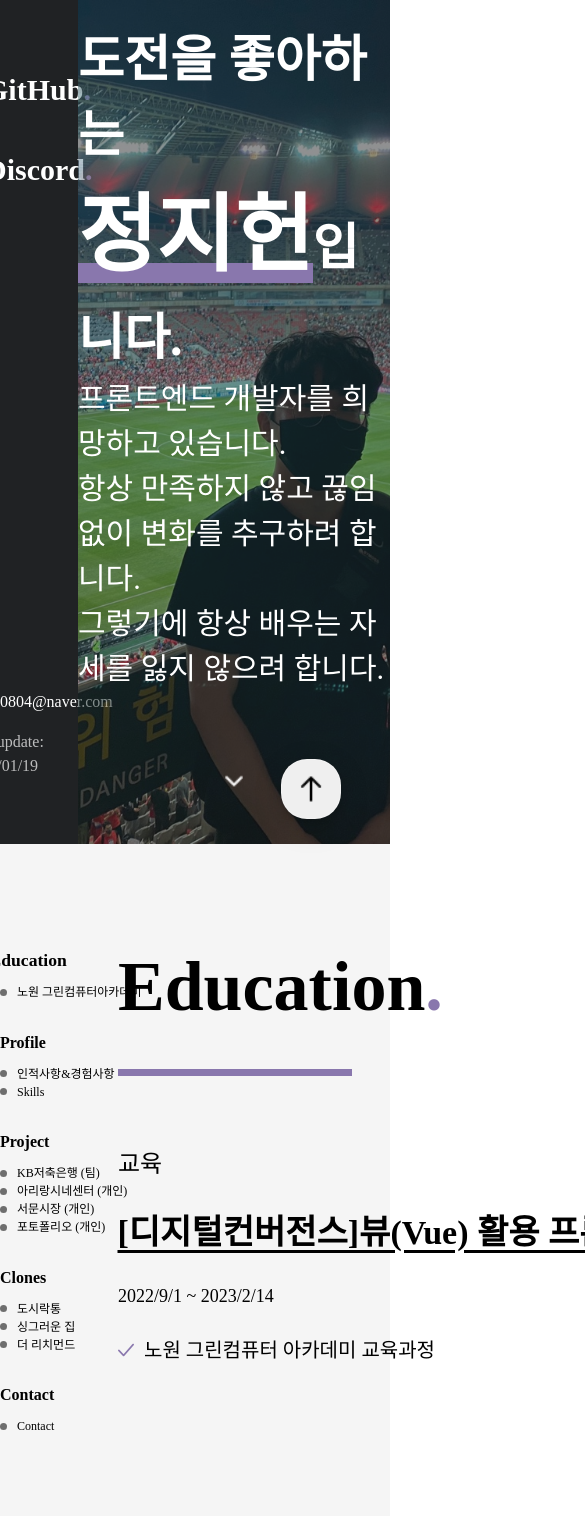
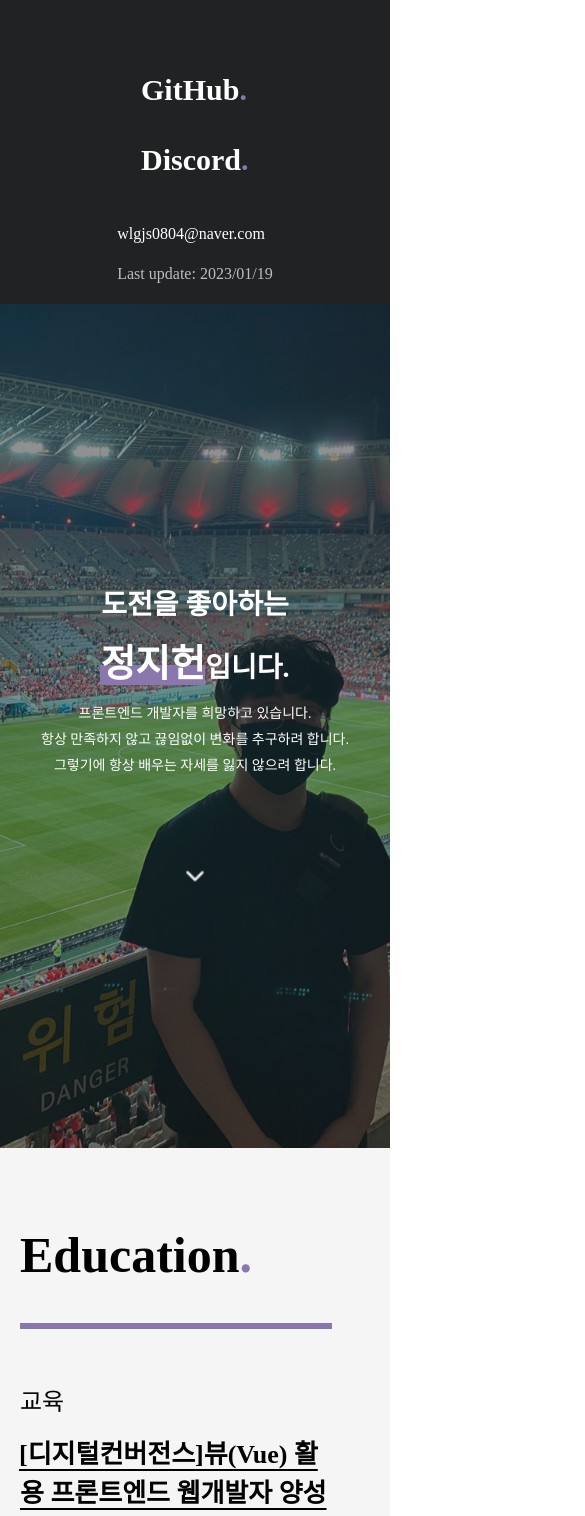
Before and after one commit to JEONG-JI-HEON/portfolio, a Vue app: page / in a window 390 px wide. Shown: the top 1516 px of the page, 585 px wide, since content can reach past the window. Built offline with nearby package versions, Linux system fonts and the light colour scheme.

Commit message:
반응형 1차 완료

```diff
--- a/public/css/common/commonSetting.css
+++ b/public/css/common/commonSetting.css
@@ -1,5 +1,9 @@
 * {
   box-sizing: border-box;
+}
+
+body {
+  overflow-x: hidden;
 }
 
 a {
@@ -52,10 +56,10 @@ h3 {
 
 .titlehover {
   width: auto;
-  margin-left: -0.5px;
+  margin-left: -1px;
   background: linear-gradient(to left, transparent 50%, rgb(144, 132, 221) 50%)
     100% 0% / 200%;
-  transition: all 0.25s ease 0s;
+  transition: background 0.25s ease 0s;
 }
 
 .titlehover:hover {
@@ -114,3 +118,42 @@ h3 {
   opacity: 0;
   transition: opacity 1s ease 0s;
 }
+
+@media (max-width: 1080px) {
+  .intro-title {
+    width: 90vw;
+  }
+  .underLine {
+    width: 90vw;
+  }
+
+  .introduction {
+    width: 80vw;
+  }
+}
+
+@media (max-width: 600px) {
+  h1 {
+    font-size: 50px;
+  }
+
+  h2 {
+    font-size: 26px;
+  }
+
+  h3 {
+    font-size: 20px;
+  }
+
+  .intro-title {
+    width: 80vw;
+  }
+
+  .underLine {
+    width: 80vw;
+  }
+
+  .introduction {
+    row-gap: 15px;
+  }
+}
--- a/src/App.vue
+++ b/src/App.vue
@@ -124,6 +124,7 @@ export default {
   justify-content: center;
   -webkit-box-align: center;
   align-items: center;
+  text-align: center;
   width: 100%;
   height: 220px;
   background-color: rgb(245, 245, 245);
@@ -155,4 +156,25 @@ export default {
 .scrollTopBtn:hover {
   background-color: rgb(200, 200, 200);
 }
+
+@media (max-width: 1100px) {
+  #scrollSpy-wrap {
+    display: none;
+  }
+  .scrollTopBtn {
+    display: none;
+  }
+}
+
+@media (max-width: 1080px) {
+  #introSection {
+    height: 136vh;
+  }
+}
+
+@media (max-width: 600px) {
+  #contents-wrap {
+    padding: 20px;
+  }
+}
 </style>
--- a/src/components/clones.vue
+++ b/src/components/clones.vue
@@ -72,4 +72,18 @@ export default {
 .therichmond {
   background-image: url(../../public/img/rich.PNG);
 }
+
+@media (max-width: 900px) {
+  .cloneImg {
+    width: 100%;
+    height: 100%;
+    padding-top: 50%;
+  }
+}
+
+@media (max-width: 600px) {
+  #clones {
+    row-gap: 55px;
+  }
+}
 </style>
--- a/src/components/contact.vue
+++ b/src/components/contact.vue
@@ -175,4 +175,10 @@ export default {
 .github-icon {
   background-image: url(../../public/img/github.png);
 }
+
+@media (max-width: 600px) {
+  #contact {
+    row-gap: 55px;
+  }
+}
 </style>
--- a/src/components/education.vue
+++ b/src/components/education.vue
@@ -40,4 +40,10 @@ export default {
   flex-direction: column;
   row-gap: 70px;
 }
+
+@media (max-width: 600px) {
+  #education {
+    row-gap: 55px;
+  }
+}
 </style>
--- a/src/components/intro.vue
+++ b/src/components/intro.vue
@@ -3,7 +3,7 @@
     <div class="left-intro">
       <ul class="linkContainer">
         <li>
-          <a href="" class="coloringText"
+          <a href="https://github.com/JEONG-JI-HEON" class="coloringText"
             >GitHub<span class="purplePoint">.</span>
           </a>
         </li>
@@ -234,4 +234,66 @@ export default {
   opacity: 0.5;
   object-fit: cover;
 }
+
+@media (max-width: 1080px) {
+  .intro {
+    flex-direction: column;
+  }
+
+  .left-intro {
+    width: 100%;
+    height: auto;
+    row-gap: 30px;
+  }
+
+  .right-intro {
+    width: 100%;
+  }
+
+  .intro-text {
+    font-size: 40px;
+  }
+
+  .myName {
+    font-size: 70px;
+  }
+
+  .intro-text .bottom-text {
+    font-size: 23px;
+  }
+
+  .introBg {
+    position: absolute;
+    left: 0;
+    top: auto;
+    bottom: 0;
+    width: 100%;
+    height: 100vh;
+  }
+
+  .introBg img {
+    width: 100%;
+    height: 100%;
+  }
+
+  .linkContainer {
+    row-gap: 5px;
+  }
+}
+
+@media (max-width: 600px) {
+  .intro-text {
+    font-size: 28px;
+    row-gap: 10px;
+  }
+
+  .myName {
+    font-size: 38px;
+  }
+
+  .intro-text .bottom-text {
+    row-gap: 5px;
+    font-size: 14px;
+  }
+}
 </style>
--- a/src/components/profile.vue
+++ b/src/components/profile.vue
@@ -26,6 +26,10 @@
       </article>
       <article class="informationE">
         <span class="intro-subtitle">경험사항</span>
+        <div class="explain">
+          <div class="checkIcon"></div>
+          <div class="explainTxt">나이스 프렌즈 (2018.09 ~ 2019.05)</div>
+        </div>
         <div class="explain">
           <div class="checkIcon"></div>
           <div class="explainTxt">제 20대 대통령 선거 투표사무원</div>
@@ -176,4 +180,23 @@ export default {
 #mySQLI {
   background-image: url(../../public/img/mysql.png);
 }
+
+@media (max-width: 1080px) {
+  .myProfile {
+    width: 80vw;
+  }
+}
+
+@media (max-width: 900px) {
+  .myProfile {
+    flex-direction: column;
+    row-gap: 25px;
+  }
+}
+
+@media (max-width: 600px) {
+  #profile {
+    row-gap: 55px;
+  }
+}
 </style>
--- a/src/components/project.vue
+++ b/src/components/project.vue
@@ -6,16 +6,18 @@
     </h1>
     <article id="teamProject" class="introduction observed">
       <span class="intro-subtitle">팀 프로젝트</span>
-      <h2 class="titleWithGithub">
+      <div class="titleWithGithub">
+        <h2>
           <a
             href="http://kbsaving-env.eba-rinmdekn.ap-northeast-2.elasticbeanstalk.com/"
             class="titlehover"
             >KB저축은행</a
           >
+        </h2>
         <a href=""
           ><Vue3Lottie :animationData="animation" class="githubIcon"
         /></a>
-      </h2>
+      </div>
       <span class="explainDate">2022년 11월 1일 ~ 2022년 12월 30일</span>
       <div class="projectImg-wrap">
         <div class="projectImg kbsaving"></div>
@@ -66,16 +68,18 @@
     </article>
     <article id="persProject1" class="introduction observed">
       <span class="intro-subtitle">개인 프로젝트</span>
-      <h2 class="titleWithGithub">
+      <div class="titleWithGithub">
+        <h2>
           <a
             href="http://arirang-env.eba-6msdgjyc.ap-northeast-2.elasticbeanstalk.com/"
             class="titlehover"
             >아리랑시네센터</a
           >
+        </h2>
         <a href=""
           ><Vue3Lottie :animationData="animation" class="githubIcon"
         /></a>
-      </h2>
+      </div>
       <span class="explainDate">2022년 10월 10일 ~ 2022년 12월 27일</span>
       <div class="projectImg-wrap">
         <div class="projectImg arirnag"></div>
@@ -134,16 +138,18 @@
       </article>
     </article>
     <article id="persProject2" class="introduction observed">
-      <h2 class="titleWithGithub">
+      <div class="titleWithGithub">
+        <h2>
           <a
             href="http://seomoonmarket-env.eba-dumip8jh.ap-northeast-2.elasticbeanstalk.com/"
             class="titlehover"
             >서문시장</a
           >
+        </h2>
         <a href=""
           ><Vue3Lottie :animationData="animation" class="githubIcon"
         /></a>
-      </h2>
+      </div>
       <span class="explainDate">2022년 9월 10일 ~ 2022년 10월 7일</span>
       <div class="projectImg-wrap">
         <div class="projectImg seomoon"></div>
@@ -192,12 +198,14 @@
       </article>
     </article>
     <article id="persProject3" class="introduction observed">
-      <h2 class="titleWithGithub">
-        <a href="#" class="titlehover">개인 포토폴리오 개발 (현재페이지)</a>
+      <div class="titleWithGithub">
+        <h2>
+          <a href="/" class="titlehover">개인 포토폴리오 개발 (현재페이지)</a>
+        </h2>
         <a href=""
           ><Vue3Lottie :animationData="animation" class="githubIcon"
         /></a>
-      </h2>
+      </div>
       <span class="explainDate">2023년 1월 ~ 2023년 2월</span>
       <div class="projectImg-wrap">
         <div class="projectImg portfolio"></div>
@@ -260,7 +268,8 @@ export default {
         {
           id: 1,
           title: "HTML5, CSS, JavaScript, jQuery",
-          content: "이를 기반으로 디자인 및 동적효과를 주었습니다.",
+          content:
+            "기본 마크업 언어들 입니다. 이를 기반으로 디자인 및 동적효과를 주었습니다.",
           isOpen: false,
         },
         {
@@ -279,14 +288,14 @@ export default {
           id: 4,
           title: "mySQL",
           content:
-            "회원정보, 공지사항, 사진게시판의 데이터를 저장하고, 데이터를 불러오기 위해 사용했습니다.",
+            "회원정보, 공지사항, 사진게시판의 데이터를 저장해두기 위해 사용했습니다.",
           isOpen: false,
         },
         {
           id: 5,
           title: "aws",
           content:
-            "Elastic Beanstalk으로 만든 환경에 제 Github를 연결한 CodePipeline를 통해 배포를 하였습니다. 데이터는 RDS를 통해 데이터베이스를 만들고 거기에 mySQL과 연결하여 연동했습니다.",
+            "Elastic Beanstalk으로 만든 환경에 제 Github를 연결한 CodePipeline를 통해 배포를 하였습니다. 데이터는 RDS를 통해 데이터베이스를 만들고 거기에 mySQL의 정보를 불러와 연결했습니다.",
           isOpen: false,
         },
       ],
@@ -294,7 +303,8 @@ export default {
         {
           id: 1,
           title: "HTML5, CSS, JavaScript",
-          content: "이를 기반으로 디자인 및 동적효과를 주었습니다.",
+          content:
+            "기본 마크업 언어들 입니다. 이를 기반으로 디자인 및 동적효과를 주었습니다.",
           isOpen: false,
         },
         {
@@ -313,14 +323,14 @@ export default {
           id: 4,
           title: "mySQL",
           content:
-            "회원정보, 공지사항, 사진게시판의 데이터를 저장하고, 데이터를 불러오기 위해 사용했습니다.",
+            "회원정보, 공지사항, 사진게시판의 데이터를 저장해두기 위해 사용했습니다.",
           isOpen: false,
         },
         {
           id: 5,
           title: "aws",
           content:
-            "Elastic Beanstalk으로 만든 환경에 제 Github를 연결한 CodePipeline를 통해 배포를 하였습니다. 데이터는 RDS를 통해 데이터베이스를 만들고 거기에 mySQL과 연결하여 연동했습니다.",
+            "Elastic Beanstalk으로 만든 환경에 제 Github를 연결한 CodePipeline를 통해 배포를 하였습니다. 데이터는 RDS를 통해 데이터베이스를 만들고 거기에 mySQL의 정보를 불러와 연결했습니다.",
           isOpen: false,
         },
       ],
@@ -328,7 +338,8 @@ export default {
         {
           id: 1,
           title: "HTML5, CSS, JavaScript, jQuery",
-          content: "이를 기반으로 디자인 및 동적효과를 주었습니다.",
+          content:
+            "기본 마크업 언어들 입니다. 이를 기반으로 디자인 및 동적효과를 주었습니다.",
           isOpen: false,
         },
         {
@@ -348,6 +359,13 @@ export default {
           id: 4,
           title: "vue3-lottie",
           content: "깃허브의 아이콘을 불러오기 위해 사용했습니다.",
+          isOpen: false,
+        },
+        {
+          id: 5,
+          title: "Prettier",
+          content:
+            "프로젝트 코드의 통일화를 위해 사용했습니다. 따옴표와 쌍 따옴표의 통일, 한 줄에 몇 자 이상시 자동 줄바꿈 등 코드의 일관성을 지킬 수 있습니다.",
           isOpen: false,
         },
       ],
@@ -400,10 +418,6 @@ export default {
   width: 70px;
   height: 70px;
   margin: 0;
-}
-
-.githubIcon:hover {
-  fill: red;
 }
 
 .projectImg-wrap {
@@ -531,4 +545,27 @@ export default {
   max-height: 100px;
   padding: 8px 16px 16px;
 }
+
+@media (max-width: 900px) {
+  .projectImg {
+    width: 100%;
+    height: 100%;
+    padding-top: 50%;
+  }
+
+  .githubIcon {
+    width: 50px;
+    height: 50px;
+  }
+}
+
+@media (max-width: 600px) {
+  #project {
+    row-gap: 55px;
+  }
+
+  .tech-content.open {
+    max-height: 200px;
+  }
+}
 </style>
--- a/src/components/scrollSpy.vue
+++ b/src/components/scrollSpy.vue
@@ -170,7 +170,7 @@ export default {
   -webkit-box-pack: justify;
   justify-content: space-between;
   margin: auto;
-  width: 209.4px;
+  width: 200px;
   height: 60vh;
 }
 
```
Lines whose indentation alone changed are shown as unchanged.
